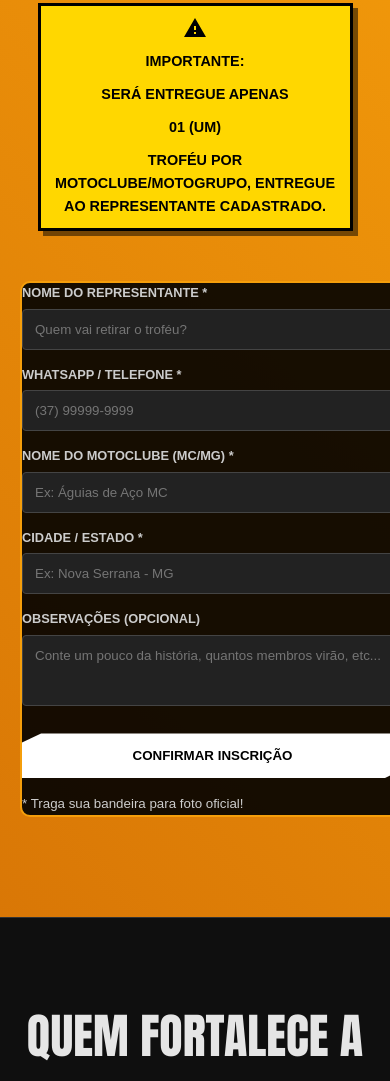
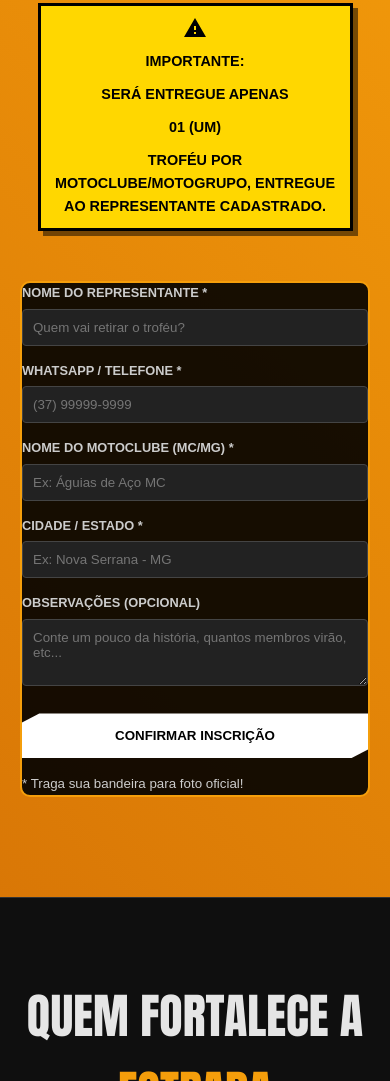
Before and after one commit to MarGLob/Encontro-Nacional-de-Motociclistas-Pitangui, a plain HTML site: page index.html in a window 390 px wide. Shown: the part 6337-7418 px from the top of the page. Drawn offline with Linux system fonts and the light colour scheme.

Commit message:
Update style.css

```diff
--- a/style.css
+++ b/style.css
@@ -561,7 +561,7 @@ body {
 
 .mc-form input, .mc-form textarea {
     width: 100%;
-    padding: 12px;
+    padding: 10px;
     background: #222;
     border: 1px solid #444;
     color: white;
@@ -625,8 +625,8 @@ footer { background: black; padding: 40px; text-align: center; border-top: 1px s
     .card-float {
         transform: none !important; /* Remove rotação */
         margin: 20px 0 !important;
-        width: 110% !important;
-        max-width: 110% !important;
+        width: 100% !important;
+        max-width: 100% !important;
         padding: 20px 15px !important;
         box-shadow: none !important;
          border: 2px solid var(--primary); /* Exemplo: Borda Laranja */
```
